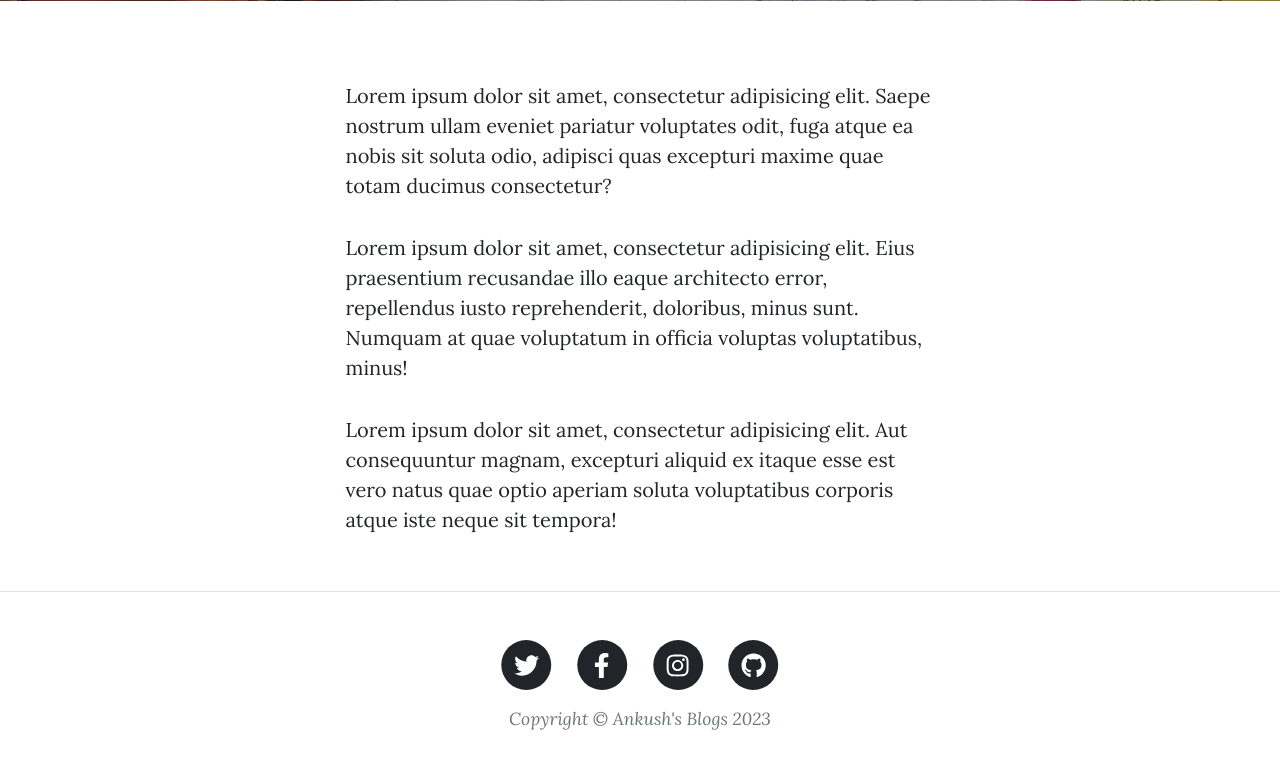
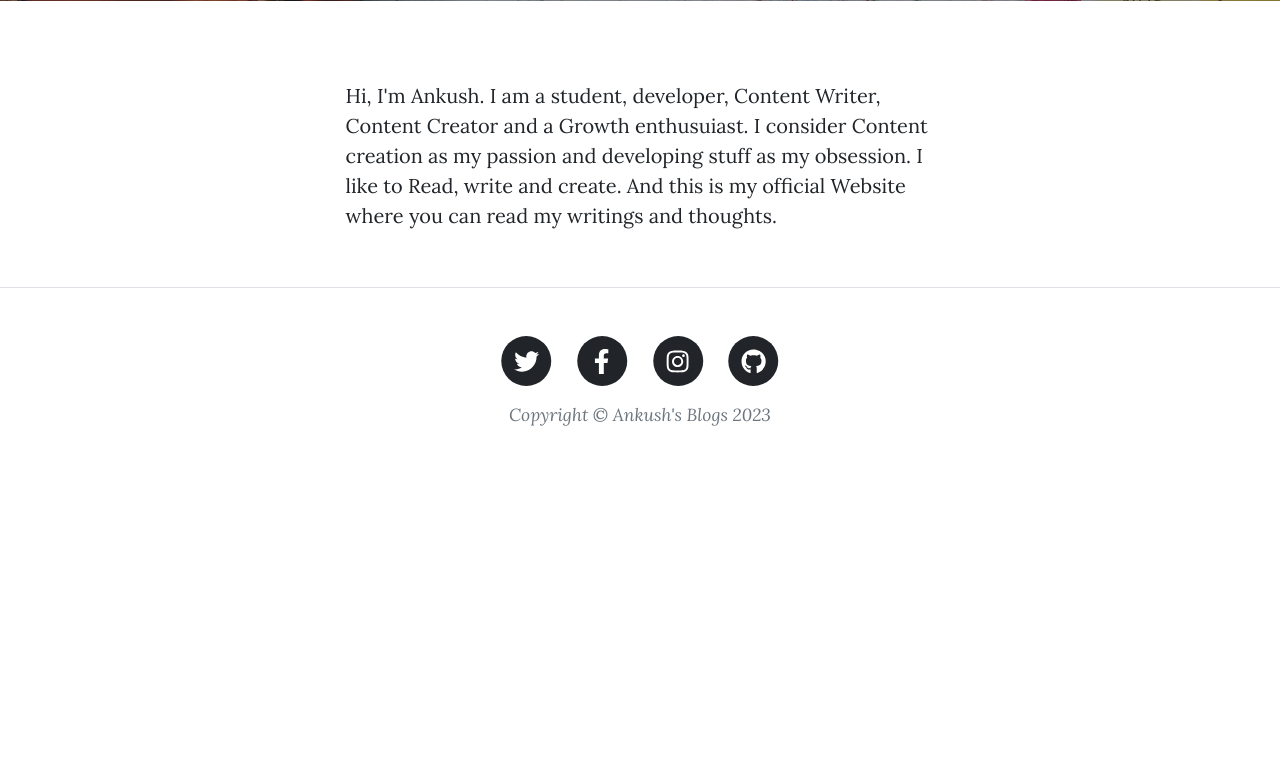
Before and after one commit to ankush-web-eng/kaizen-blogs, a Flask app: page /about in a window 1280 px wide. Shown: the part 531-1312 px from the top of the page. After the commit the page ends 957 px from the top, so only its background shows below. Run offline with Flask 3, Linux system fonts and the light colour scheme; some libraries are stand-ins or nearby versions.

Commit message:
About page

```diff
--- a/main.py
+++ b/main.py
@@ -47,8 +47,8 @@ gravatar = Gravatar(app,
 # CREATE DATABASE
 class Base(DeclarativeBase):
     pass
-app.config['SQLALCHEMY_DATABASE_URI'] = os.environ.get("DB_URI", "sqlite:///posts.db")
-# app.config['SQLALCHEMY_DATABASE_URI'] = "sqlite:///posts.db"
+# app.config['SQLALCHEMY_DATABASE_URI'] = os.environ.get("DB_URI", "sqlite:///posts.db")
+app.config['SQLALCHEMY_DATABASE_URI'] = "sqlite:///posts.db"
 db = SQLAlchemy(model_class=Base)
 db.init_app(app)
 
--- a/templates/about.html
+++ b/templates/about.html
@@ -22,23 +22,11 @@
     <div class="row gx-4 gx-lg-5 justify-content-center">
       <div class="col-md-10 col-lg-8 col-xl-7">
         <p>
-          Lorem ipsum dolor sit amet, consectetur adipisicing elit. Saepe
-          nostrum ullam eveniet pariatur voluptates odit, fuga atque ea nobis
-          sit soluta odio, adipisci quas excepturi maxime quae totam ducimus
-          consectetur?
+          Hi, I'm Ankush. I am a student, developer, Content Writer, Content Creator and a Growth enthusuiast.
+          I consider Content creation as my passion and developing stuff as my obsession.
+          I like to Read, write and create. And this is my official Website where you can read my writings and thoughts.
         </p>
-        <p>
-          Lorem ipsum dolor sit amet, consectetur adipisicing elit. Eius
-          praesentium recusandae illo eaque architecto error, repellendus iusto
-          reprehenderit, doloribus, minus sunt. Numquam at quae voluptatum in
-          officia voluptas voluptatibus, minus!
-        </p>
-        <p>
-          Lorem ipsum dolor sit amet, consectetur adipisicing elit. Aut
-          consequuntur magnam, excepturi aliquid ex itaque esse est vero natus
-          quae optio aperiam soluta voluptatibus corporis atque iste neque sit
-          tempora!
-        </p>
+
       </div>
     </div>
   </div>
```
